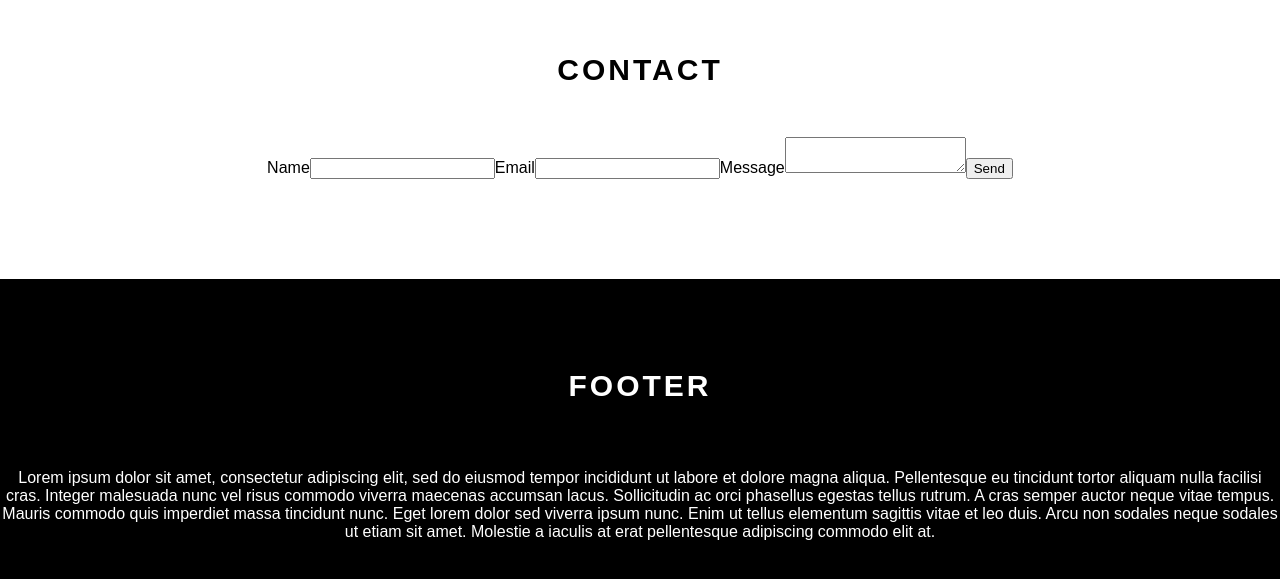
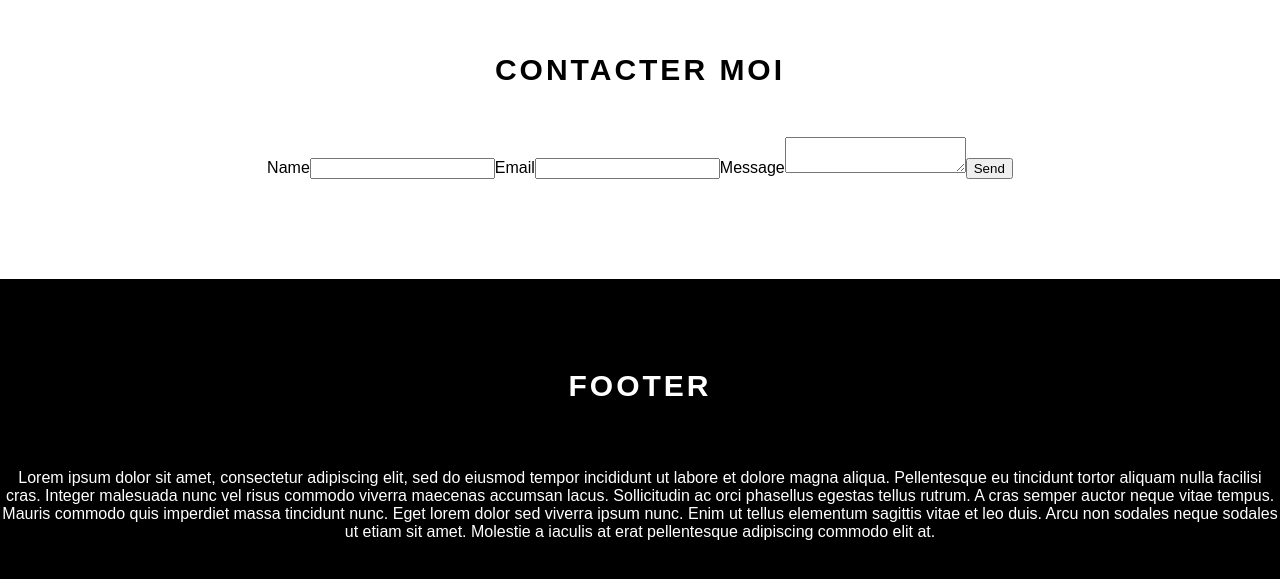
Before and after one commit to Theo-Develop/Portfolio, a React (Vite) app: page /#acceuil in a window 1280 px wide. Shown: the part 3755-4334 px from the top of the page. Built offline with nearby package versions, Linux system fonts and the light colour scheme; no server answers; a web font is replaced by a local one.

Commit message:
settings contact sections

```diff
--- a/src/sections/contact/Contact.jsx
+++ b/src/sections/contact/Contact.jsx
@@ -5,7 +5,7 @@ function Contact() {
     return (
         <section id="contact" className="contact">
             <div className="container">
-                <h2>CONTACT</h2>
+                <h2>CONTACTER MOI</h2>
                 <ContactForm />
             </div>
         </section>
```
